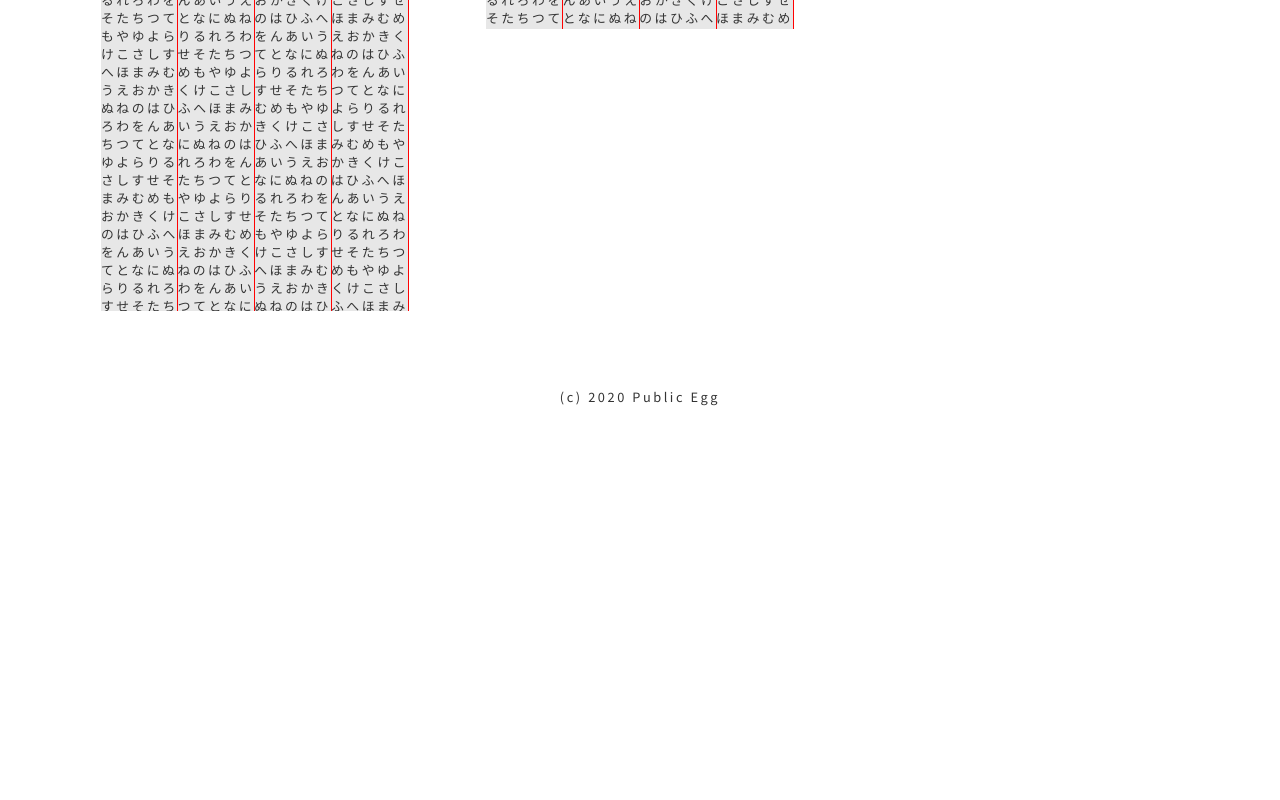
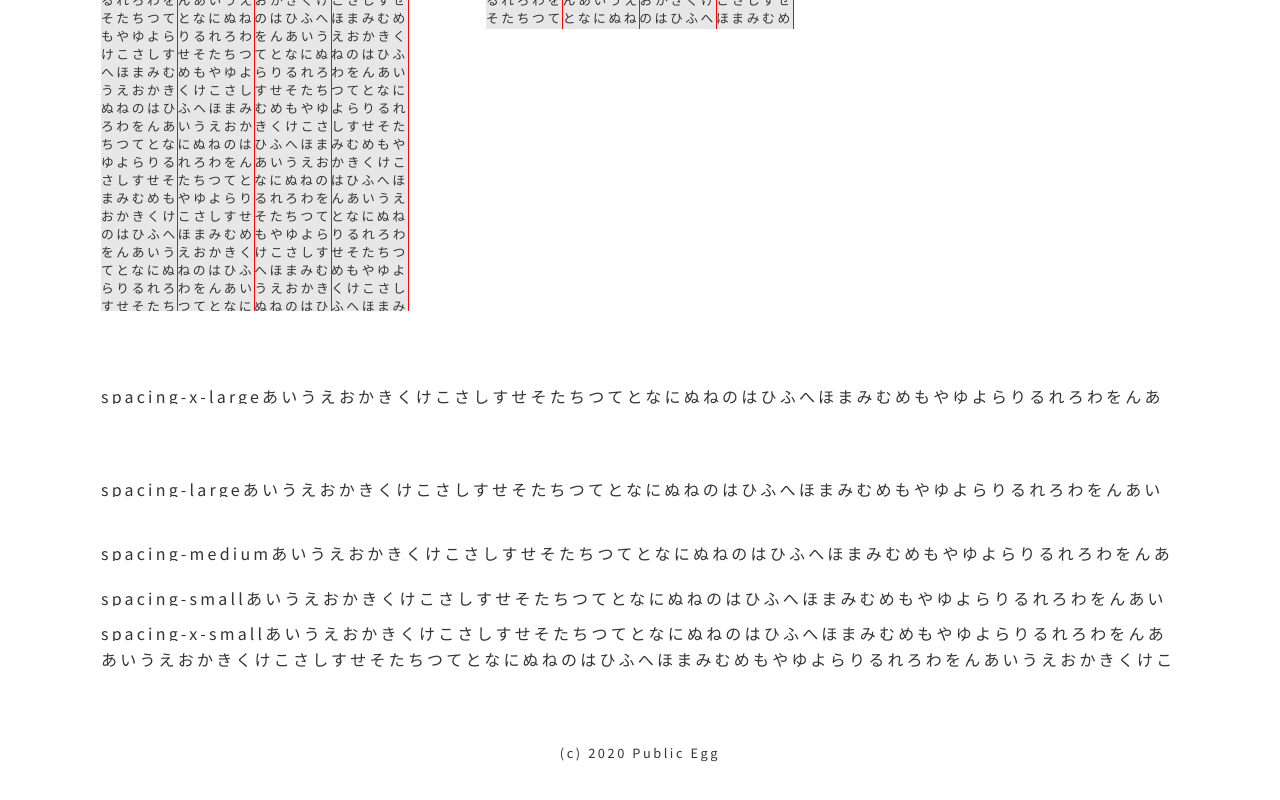
Before and after one commit to gunkou/public-egg, a Nuxt app: page /typesetting in a window 1280 px wide. Shown: the part 7594-8394 px from the top of the page. Before the commit the page ends 8265 px from the top, so only its background shows below. Built offline with nearby package versions, Linux system fonts and the light colour scheme.

Commit message:
余白値をフィボナッチ数列で作成

```diff
--- a/assets/css/foundation/_utility.scss
+++ b/assets/css/foundation/_utility.scss
@@ -2,8 +2,8 @@
   @return $value / ($value * 0 + 1);
 }
 
-@function to-em($intended-size-px, $parent-element-calculated-px: 10) {
-  @return #{strip-unit($intended-size-px) / $parent-element-calculated-px}em;
+@function to-em($intended-size-px, $parent-element-calculated-px: 10px) {
+  @return #{strip-unit($intended-size-px) / strip-unit($parent-element-calculated-px)}em;
 }
 
 // line-height $fs:文字サイズ $fh:行送りの数値
--- a/assets/css/foundation/_variable.scss
+++ b/assets/css/foundation/_variable.scss
@@ -16,3 +16,10 @@ $width-container: $width-col * 3 + $width-col__gap * 2;
 
 $max-width: $width-container + $width-col__gap * 2;
 $min-width: $width-col + $width-col__gap * 2;
+
+$spacing-unit: $default-size / 8;
+$spacing-x-small: $spacing-unit;
+$spacing-small: $spacing-unit * 2;
+$spacing-medium: $spacing-unit * 3;
+$spacing-large: $spacing-unit * 5;
+$spacing-x-large: $spacing-unit * 8;
--- a/assets/css/layout/_grid.scss
+++ b/assets/css/layout/_grid.scss
@@ -1,4 +1,3 @@
-.container {
 .grid {
   display: grid;
   grid-template-columns: 1fr 1fr 1fr;
@@ -29,17 +28,3 @@
   grid-row-start: 1;
   grid-row-end: 4;
 }
-  &.debug .col {
-    background-image: linear-gradient( 90deg , transparent 99%, rgb(255, 2, 2) 1% );
-    background-size: $width-col__gap;
-    background-repeat: repeat;
-  }
-}
-
-.one-line {
-  width: 100%;
-  line-height: 1;
-  height: 1em;
-  overflow: hidden;
-  margin: 1rem 0;
-}
--- a/assets/css/main.scss
+++ b/assets/css/main.scss
@@ -3,3 +3,41 @@
 @import "./foundation/_element";
 @import "./layout/_grid";
 @import "./layout/_site";
+
+
+.debug {
+  .col {
+    background-image: linear-gradient( 90deg , transparent 99%, rgb(255, 2, 2) 1% );
+    background-size: $width-col__gap;
+    background-repeat: repeat;
+  }
+
+  .one-line {
+    width: 100%;
+    line-height: 1;
+    height: 1em;
+    overflow: hidden;
+    margin: 1rem 0;
+  }
+  .spacing {
+    margin: to-em($spacing-x-large) 0 0 0;
+  }
+  .spacing-x-large {
+    margin: 0 0 to-em($spacing-x-large, $font-size-base) 0;
+  }
+  .spacing-large {
+    margin: 0 0 to-em($spacing-large, $font-size-base) 0;
+  }
+  .spacing-medium {
+    margin: 0 0 to-em($spacing-medium, $font-size-base) 0;
+  }
+  .spacing-small {
+    margin: 0 0 to-em($spacing-small, $font-size-base) 0;
+  }
+  .spacing-x-small {
+    margin: 0 0 to-em($spacing-x-small, $font-size-base) 0;
+  }
+  .spacing-0 {
+    margin: 0;
+  }
+}
--- a/pages/typesetting.vue
+++ b/pages/typesetting.vue
@@ -1,5 +1,5 @@
 <template>
-<div class="container debug">
+<div class="debug">
   <div class="grid">
     <div class="col col--3">
       <h1 class="one-line">{{ dummyText }}</h1>
@@ -144,6 +144,15 @@
       <small>{{ dummyText }}</small>
     </div>
   </div>
+
+  <div class="spacing">
+    <p class="one-line spacing-x-large">spacing-x-large{{ dummyText }}</p>
+    <p class="one-line spacing-large">spacing-large{{ dummyText }}</p>
+    <p class="one-line spacing-medium">spacing-medium{{ dummyText }}</p>
+    <p class="one-line spacing-small">spacing-small{{ dummyText }}</p>
+    <p class="one-line spacing-x-small">spacing-x-small{{ dummyText }}</p>
+    <p class="one-line spacing-0">{{ dummyText }}</p>
+  </div>
 </div>
 </template>
 
```
Lines whose indentation alone changed are shown as unchanged.
